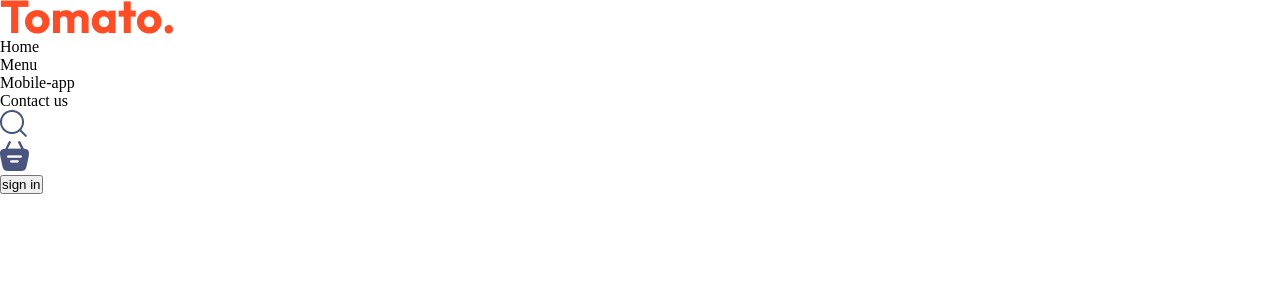
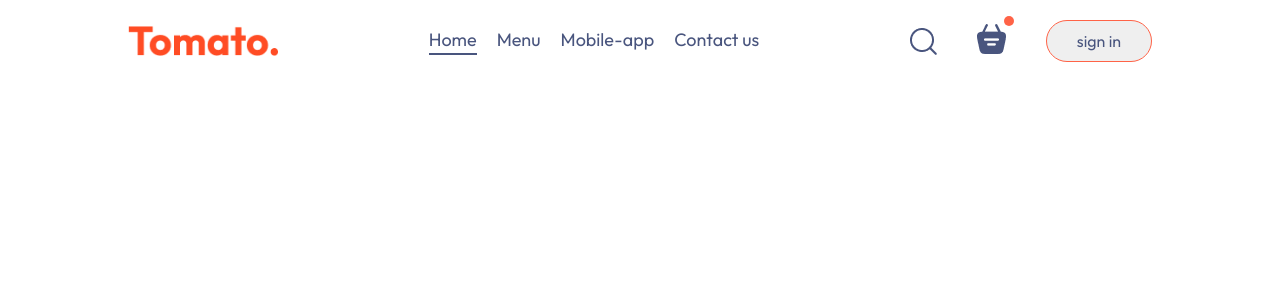
Before and after one commit to HxArmus/Food-Hub2.0, a React (Vite) app: page / in a window 1280 px wide. Shown: the top 300 px of the page. Built offline with nearby package versions, Linux system fonts and the light colour scheme.

Commit message:
navbar complete

```diff
--- a/index.html
+++ b/index.html
@@ -4,6 +4,9 @@
     <meta charset="UTF-8" />
     <link rel="icon" type="image/svg+xml" href="/vite.svg" />
     <meta name="viewport" content="width=device-width, initial-scale=1.0" />
+    <style>
+@import url('https://fonts.googleapis.com/css2?family=Outfit:wght@100..900&display=swap');
+</style>
     <title>Food-Hub</title>
   </head>
   <body>
--- a/src/components/Navbar/Navbar.css
+++ b/src/components/Navbar/Navbar.css
@@ -0,0 +1,56 @@
+.navbar {
+    display: flex;
+    align-items: center;
+    justify-content: space-between;
+    padding: 20px 0px;
+}
+.navbar .logo{
+    width: 150px;
+
+}
+.navbar-menu {
+    display: flex;
+   list-style: none;
+    gap: 20px;
+    color: #49557e;
+    font-size: 18px;
+
+}
+.navbar-right{
+    display: flex;
+    align-items: center;
+    gap: 40px;
+}
+.navbar button{
+    font-size: 16px;
+    color: #49557e;
+    border: 1px solid tomato;
+    padding: 10px 30px;
+    border-radius: 50px;
+    cursor: pointer;
+}
+.navbar button:hover{
+    background: #fff4f2;
+
+    transition: all 0.3s ease-in-out;
+}
+.navbar .active{
+    padding-bottom: 2px;
+    border-bottom: 2px solid #49557e;
+}
+.navbar li{
+    cursor: pointer;
+}
+.navbar-search-icon{
+    position: relative;
+}
+.navbar-search-icon .dot{
+    min-width: 10px;
+    min-height: 10px;
+    background: tomato;
+    border-radius: 5px;
+    position: absolute;
+    top: -8px;
+    right: -8px;
+    cursor: pointer;
+}
--- a/src/components/Navbar/Navbar.jsx
+++ b/src/components/Navbar/Navbar.jsx
@@ -4,15 +4,17 @@
 
 
 const Navbar = () => {
+    const [menu,setMenu] = React.useState("Home");
   return (
     <div className='navbar'>
         <img src={assets.logo}  className='logo' alt="" />
         <ul className='navbar-menu'>
-          <li className='navbar-item'>Home</li>
-          <li className='navbar-item'>Menu</li>
-          <li className='navbar-item'>Mobile-app</li>
-          <li className='navbar-item'>Contact us</li>
+          <li onClick={() => setMenu("Home")} className={menu==="Home" ? "active" : ""}>Home</li>
+          <li onClick={() => setMenu("Menu")} className={menu==="Menu" ? "active" : ""}>Menu</li>
+          <li onClick={() => setMenu("Mobile-app")} className={menu==="Mobile-app" ? "active" : ""}>Mobile-app</li>
+          <li onClick={() => setMenu("Contact us")} className={menu==="Contact us" ? "active" : ""}>Contact us</li>
         </ul>
+        <div className='navbar-right'>
         <img src={assets.search_icon} className='search-icon' alt="" />
         <div className='navbar-search-icon'>
             <img src={assets.basket_icon} alt="" />
@@ -22,6 +24,7 @@
         <button>sign in</button>
 
     </div>
+    </div>
   )
 }
 
--- a/src/index.css
+++ b/src/index.css
@@ -2,6 +2,7 @@
   padding: 0;
   margin: 0;
   box-sizing: border-box;
+  font-family: 'Outfit';
 }
 body{
   min-height: 100vh;
@@ -11,3 +12,7 @@
   text-decoration: none;
   color: inherit;
 }
+.app{
+  width: 80%;
+  margin: auto;
+}
```
